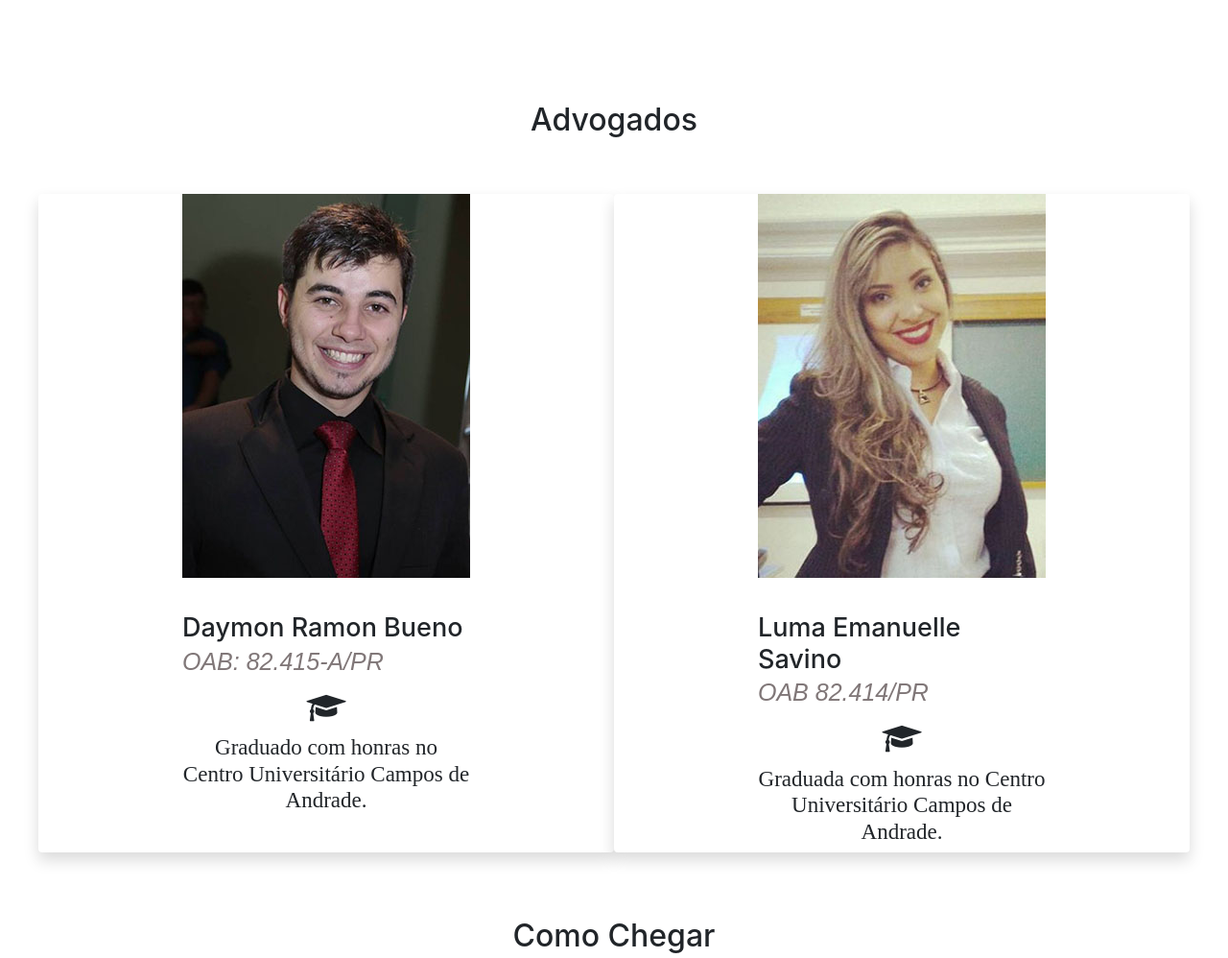
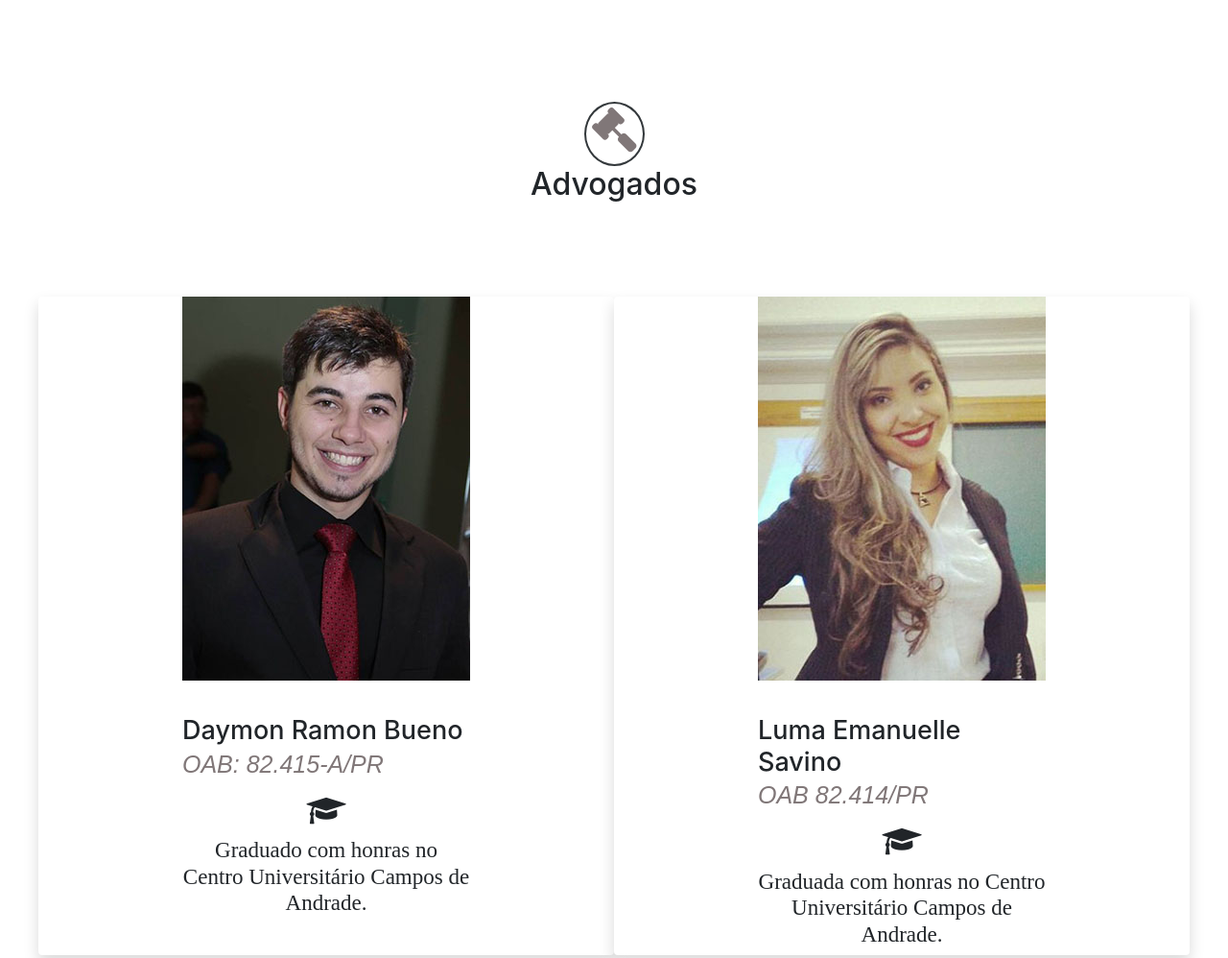
Before and after one commit to Nel-Medeiros/Bueno-Savino, a website: page index.html in a window 1280 px wide. Shown: the part 1269-2267 px from the top of the page at 96% size. Drawn offline with nearby package versions, Linux system fonts and the light colour scheme.

Commit message:
apllying section breakers

```diff
--- a/index.html
+++ b/index.html
@@ -215,10 +215,14 @@
 
         <!--Advogados-->
         <section class="advogados">
+            <div class="advogados-centro centered">
+                <div class="breaker">
+                    <i class="breaker-icon fa fa-gavel fa-3x"></i>
+                </div>
+                <h2>Advogados</h2>
+            </div>
             <div class="auto-container">
-                <div class="advogados-centro centered">
-                    <h2>Advogados</h2>
-                </div>
+
                 <div class="row clearfix">
                     <article class="adv shadow mb-5 bg-white rounded col-lg-6 col-md-6 col-sm-12 col-xs-12">
                         <div class="inner-box mb-2">
@@ -267,8 +271,11 @@
         <!--Como Chegar-->
 
         <section class="local">
+                <div class="breaker">
+                    <i class="breaker-icon fa fa-map-marked-alt fa-3x"></i>
+                </div>
             <div class="local-centro">
-                <h2 class="centered">Como Chegar</h2>
+                <h2 class="centered mb-5">Como Chegar</h2>
             </div>
             <div class="map d-block w-100">
 
@@ -287,9 +294,12 @@
         <!--Contato-->
 
         <section class="contato">
+            <div class="breaker mt-5">
+                <i class="breaker-icon fa fa-phone fa-3x"></i>
+            </div>
             <div class="contato-centro d-block">
                 <div>
-                    <h2 class="centered mt-5 mb-5">Contato</h2>
+                    <h2 class="centered mt-2 mb-5">Contato</h2>
                 </div>
                 <div class="contato-block">
                     <div class="contato-content auto-container row clearfix">
--- a/style/css/style.css
+++ b/style/css/style.css
@@ -78,6 +78,22 @@
     text-align: center;
 }
 
+.breaker {
+    width: 63px;
+    height: 0;
+    padding-bottom: 63px;
+    margin: auto;
+    float: none;
+    border-radius: 50%;
+    border: 2px solid #33383b;
+    color: #807778;
+    text-align: center;
+}
+
+.breaker-icon {
+    padding: 6%;;
+}
+
 .advogados {
     position: relative;
     background: #ffffff;
@@ -86,7 +102,7 @@
 
 .advogados-centro {
     position: relative;
-    margin-bottom: 30px;
+    margin-bottom: 70px;
     padding: 20px;
 }
 
@@ -271,6 +287,7 @@
 
 .footer-links a:hover {
     color: #fc6;
+    transition-duration: .5s;
 }
 
 /* Footer Center */
```
